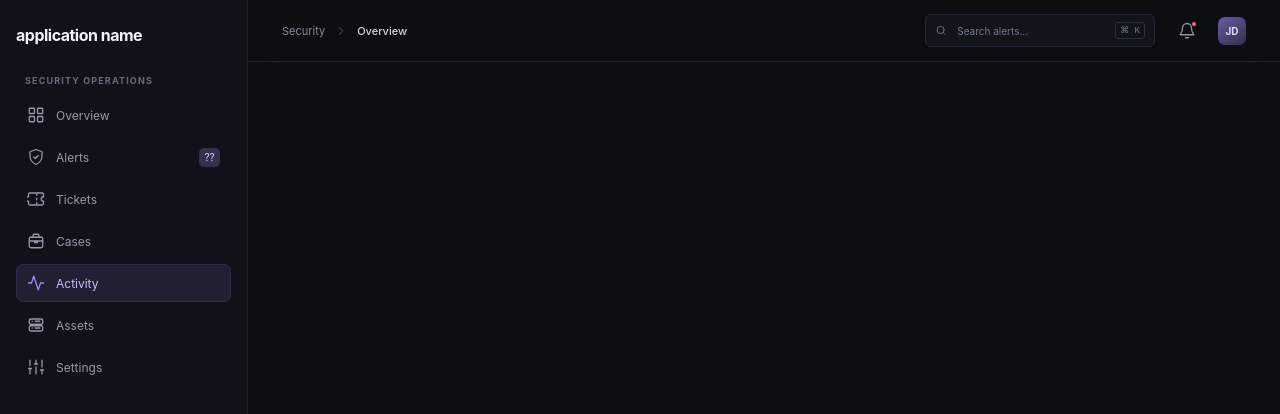
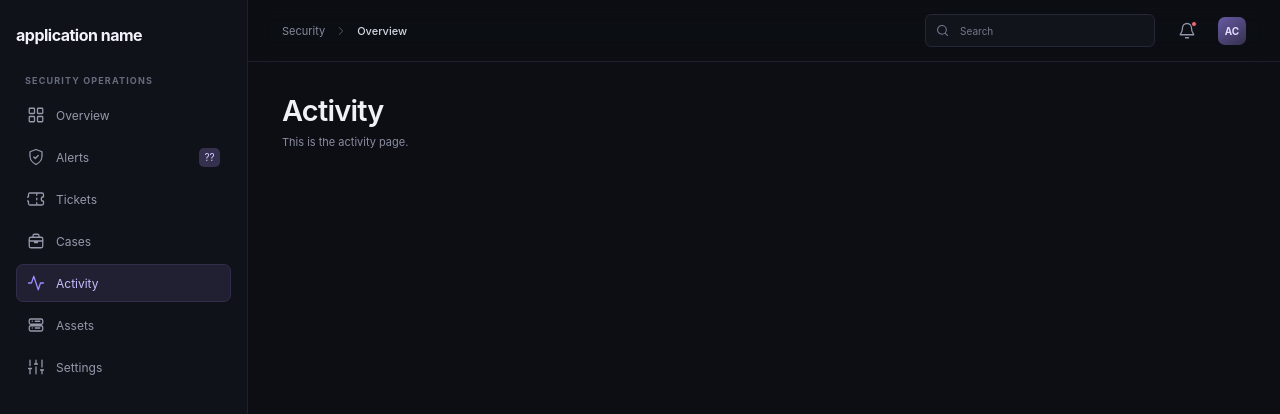
Before and after one commit to Andretjuhh/SOC2, a React (Vite) app in the folder frontend/: page /activity in a window 1280 px wide. Shown: the top 414 px of the page. Built offline with nearby package versions, Linux system fonts and the light colour scheme.

Commit message:
Add new pages for Activity, Assets, Cases, and Tickets; update AlertsPage with date range filter

```diff
--- a/frontend/src/App.jsx
+++ b/frontend/src/App.jsx
@@ -1,8 +1,13 @@
 import { useMemo, useState } from 'react'
+import { Navigate, Route, Routes } from 'react-router-dom'
+
 import OverviewPage from './pages/OverviewPage'
 import AlertsPage from './pages/AlertsPage'
 import AppLayout from './layouts/AppLayout'
-import { Navigate, Route, Routes } from 'react-router-dom'
+import ActivityPage from './pages/ActivityPage'
+import TicketPage from './pages/TicketPage'
+import CasesPage from './pages/CasesPage'
+import AssetsPage from './pages/AssetsPage'
 
 const events = [
   { time: '10:42:18', type: 'Unusual sign-in location', source: 'Identity Protection', severity: 'Critical', target: 'j.smith@acme.io', status: 'Investigating' },
@@ -32,13 +37,15 @@ function App() {
   return (
     <AppLayout query={query} onQueryChange={setQuery}>
       <Routes>
-        <Route path="/" element={<Navigate to="/overview" />} />
+        <Route path="/"element={<Navigate to="/overview" />} />
         <Route path="/overview" element={<OverviewPage />} />
-        <Route path="/alerts" element={<AlertsPage
-        filteredEvents={filteredEvents}
-        severityFilter={severityFilter}
-        setSeverityFilter={setSeverityFilter} />} />
-      </Routes>
+        <Route path="/alerts" element={<AlertsPage   filteredEvents={filteredEvents}  severityFilter={severityFilter} setSeverityFilter={setSeverityFilter} />} />
+        <Route path="/activity" element={<ActivityPage />} />
+        <Route path="/assets" element={<AssetsPage />} />
+        <Route path="/tickets" element={<TicketPage/>}/>
+        <Route path="/cases" element={<CasesPage/>}/>
+
+        </Routes>
     </AppLayout>
   )
 }
--- a/frontend/src/layouts/Topbar.jsx
+++ b/frontend/src/layouts/Topbar.jsx
@@ -8,18 +8,17 @@ function Topbar({ query, onQueryChange }) {
         <label className="search-box">
           <Icon name="search" size={17} />
           <input
-            aria-label="Search alerts"
-            placeholder="Search alerts..."
+            aria-label="Search"
+            placeholder="Search"
             value={query}
             onChange={(event) => onQueryChange(event.target.value)}
           />
-          <kbd>⌘ K</kbd>
         </label>
         <button className="icon-button notification-button" type="button" aria-label="Notifications">
           <Icon name="bell" />
           <span className="notification-dot" />
         </button>
-        <span className="topbar-avatar" aria-label="Jordan Davis">JD</span>
+        <span className="topbar-avatar" aria-label="Jordan Davis">AC</span>
       </div>
     </header>
   )
--- a/frontend/src/pages/ActivityPage.jsx
+++ b/frontend/src/pages/ActivityPage.jsx
@@ -0,0 +1,12 @@
+function ActivityPage() {
+  return (
+  <section className="page-heading" id="activity-page">
+    <div >
+      <h1>Activity</h1>
+      <p>This is the activity page.</p>
+    </div>
+    </section>
+  )
+}
+
+export default ActivityPage
--- a/frontend/src/pages/AlertsPage.jsx
+++ b/frontend/src/pages/AlertsPage.jsx
@@ -9,6 +9,13 @@ function AlertsPage(props) {
 
   return (
     <section id="activity">
+ <select className="date-range" aria-label="Date range">
+        <option value="option1">Last 24 hours</option>
+        <option value="option2">Last 48 hours</option>
+        <option value="option2">Last 7 days</option>
+        <option value="option2">Last 30 days</option>
+      </select>
+
       <section className="metric-grid" aria-label="Security metrics">
         <article className="metric-card">
           <div className="metric-top"><span>Active alerts</span><span className="metric-icon alert-icon"><Icon name="shield" size={17} /></span></div>
--- a/frontend/src/pages/AssetsPage.jsx
+++ b/frontend/src/pages/AssetsPage.jsx
@@ -0,0 +1,12 @@
+function AssetsPage () {
+    return(
+        <section className="page-heading" id="assets-page">
+            <div>
+                <h1>Assets</h1>
+                <p>This is the assets page.</p>
+            </div>
+        </section>
+
+    )
+}
+export default AssetsPage
--- /dev/null
+++ b/frontend/src/pages/CasesPage.jsx
@@ -0,0 +1,11 @@
+function CasesPage() {
+    return(
+        <section className="page-heading" id="cases-page">
+            <div>
+                <h1>Cases</h1>
+                <p>This is the cases page.</p>
+            </div>
+        </section>
+    )
+}
+export default CasesPage
--- a/frontend/src/pages/OverviewPage.jsx
+++ b/frontend/src/pages/OverviewPage.jsx
@@ -1,4 +1,3 @@
-import Icon from '../layouts/Icon.jsx'
 
 function OverviewPage() {
   return (
@@ -7,13 +6,6 @@ function OverviewPage() {
         <h1>Good morning, user </h1>
         <p>Here’s what’s happening across your environment today.</p>
       </div>
-
-      <select className="date-range" aria-label="Date range">
-        <option value="option1">Last 24 hours</option>
-        <option value="option2">Last 48 hours</option>
-        <option value="option2">Last 7 days</option>
-        <option value="option2">Last 30 days</option>
-      </select>
     </section>
   )
 }
--- /dev/null
+++ b/frontend/src/pages/TicketPage.jsx
@@ -0,0 +1,12 @@
+function TicketPage() {
+    return (
+        <section className = "page-heading" id = "ticket-page">
+        <div>
+            <h1>Tickets</h1>
+            <p>This is the ticket page.</p>
+        </div>
+        </section>
+    )
+}
+
+export default TicketPage
```
